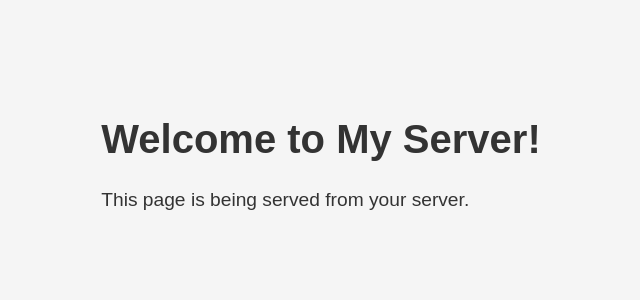
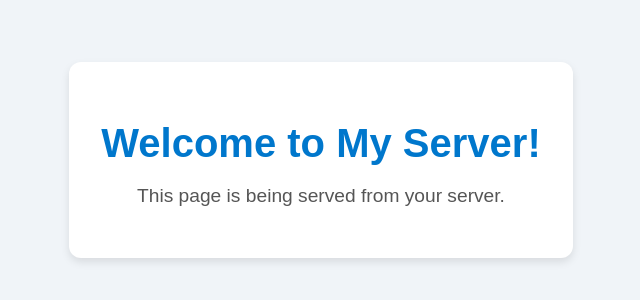
Before and after one commit to Nishant1195/Express, a website: page public/index.html in a window 1280 px wide. Shown: the part 240-540 px from the top of the page, without its empty margins (319-959 px from the left). Drawn offline with Linux system fonts and the light colour scheme.

Commit message:
static path

```diff
--- a/app.js
+++ b/app.js
@@ -3,6 +3,9 @@ import {PORT} from "./env.js";
 import path from "path";
 
 const app = express();
+
+const staticPath = path.join(import.meta.dirname, "public");
+app.use(express.static(staticPath))
 
 app.get("/", (req, res) => {
    const homepage = path.join(import.meta.dirname, "public", "index.html")
--- a/public/index.html
+++ b/public/index.html
@@ -4,28 +4,11 @@
     <meta charset="UTF-8">
     <meta http-equiv="X-UA-Compatible" content="IE=edge">
     <meta name="viewport" content="width=device-width, initial-scale=1.0">
-    <title>Nishant</title>
-    <style>
-        body {
-            font-family: Arial, sans-serif;
-            margin: 0;
-            background-color: #f5f5f5;
-            display: flex;
-            align-items: center;
-            justify-content: center;
-            height: 100vh;
-            color: #333;
-        }
-        h1 {
-            font-size: 2.5rem;
-        }
-        p {
-            font-size: 1.2rem;
-        }
-    </style>
+    <title>My Server Homepage</title>
+    <link rel="stylesheet" href="style.css">
 </head>
 <body>
-    <div>
+    <div class="container">
         <h1>Welcome to My Server!</h1>
         <p>This page is being served from your server.</p>
     </div>
--- /dev/null
+++ b/public/style.css
@@ -0,0 +1,31 @@
+/* style.css */
+
+body {
+    font-family: Arial, sans-serif;
+    margin: 0;
+    background-color: #f0f4f8;
+    display: flex;
+    align-items: center;
+    justify-content: center;
+    height: 100vh;
+    color: #333;
+}
+
+.container {
+    text-align: center;
+    background-color: white;
+    padding: 2rem;
+    border-radius: 12px;
+    box-shadow: 0 4px 8px rgba(0, 0, 0, 0.1);
+}
+
+h1 {
+    font-size: 2.5rem;
+    color: #0077cc;
+    margin-bottom: 1rem;
+}
+
+p {
+    font-size: 1.2rem;
+    color: #555;
+}
```
